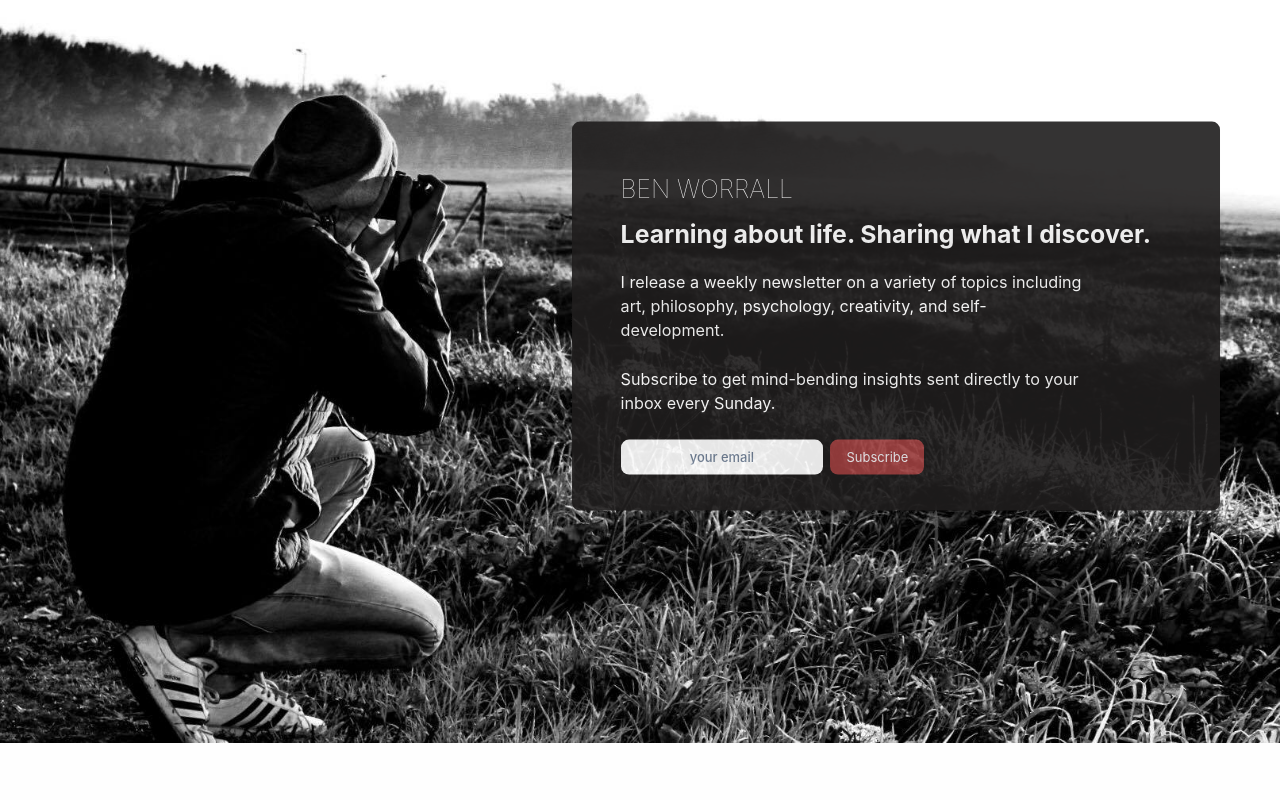
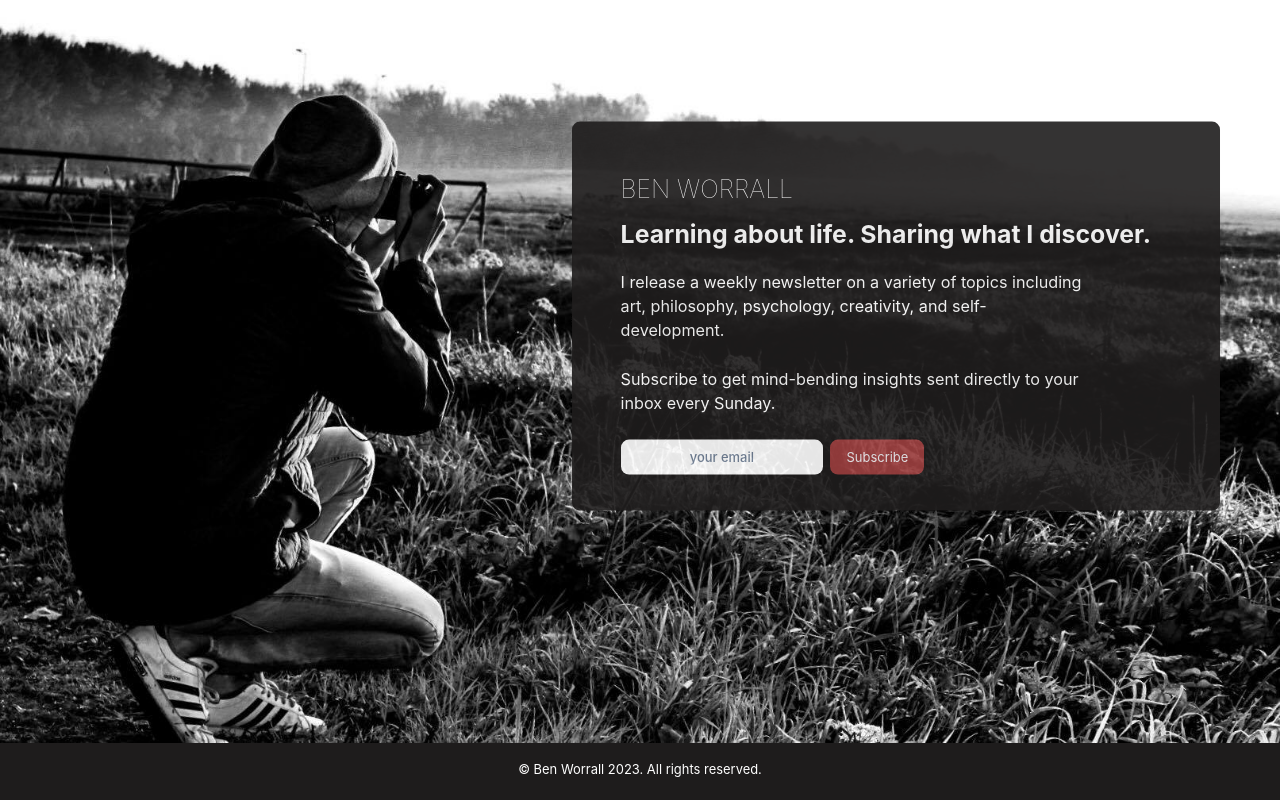
Before and after one commit to thebenworrall/benswebsite, a Next.js app: page /writing in a window 1280 px wide. Shown: the part 985-1785 px from the top of the page. Before the commit the page ends 1728 px from the top, so only its background shows below. Built offline with nearby package versions, Linux system fonts and the light colour scheme; no server answers; what @mailchimp/mailchimp_marketing would draw is missing.

Commit message:
Ben Worrall Website v1.36

```diff
--- /dev/null
+++ b/components/layout/Footer.js
@@ -0,0 +1,14 @@
+import { Box, Heading } from "@chakra-ui/react"
+import classes from './Footer.module.css'
+
+const Footer = () => {
+ return (
+ <Box className={classes.box}>
+    <p className={classes.p}> &copy; Ben Worrall 2023. All rights reserved. </p>
+ </Box>
+ )
+
+
+}
+
+export default Footer
--- /dev/null
+++ b/components/layout/Footer.module.css
@@ -0,0 +1,13 @@
+.box {
+    width: 100%;
+    height: 70px;
+    background-color: rgb(30, 28, 28);
+    color: white;
+    display: flex;
+    justify-content: center;
+    align-items: center;
+}
+
+.p {
+    padding-top: 20px;
+}
--- a/components/layout/Header.js
+++ b/components/layout/Header.js
@@ -1,6 +1,5 @@
 import MainNavigation from "./MainNavigation"
 
-import classes from "./Header.module.css"
 
 const Header = () => {
 
--- a/components/layout/Lay.js
+++ b/components/layout/Lay.js
@@ -1,4 +1,5 @@
 import Header from "./Header"
+import Footer from "./Footer"
 
 
 
@@ -9,6 +10,7 @@ const Lay = (props) => {
        <div>
         <Header />
             <main>{props.children}</main>
+        <Footer />
         </div>
     )
 
```
Also changed, not shown: pages/newsletter/[blogId].js (+12 -4 lines), pages/newsletter/blogId.module.css (+17 -2 lines).
